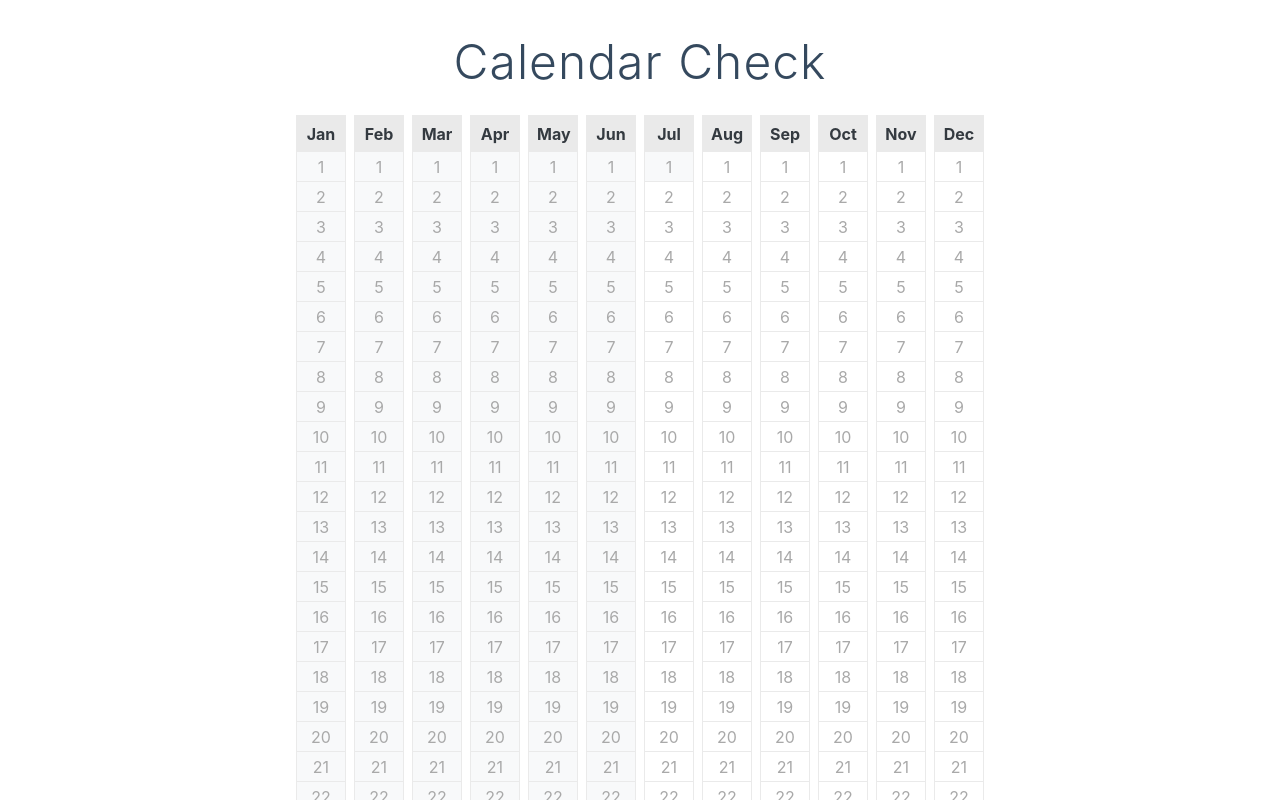
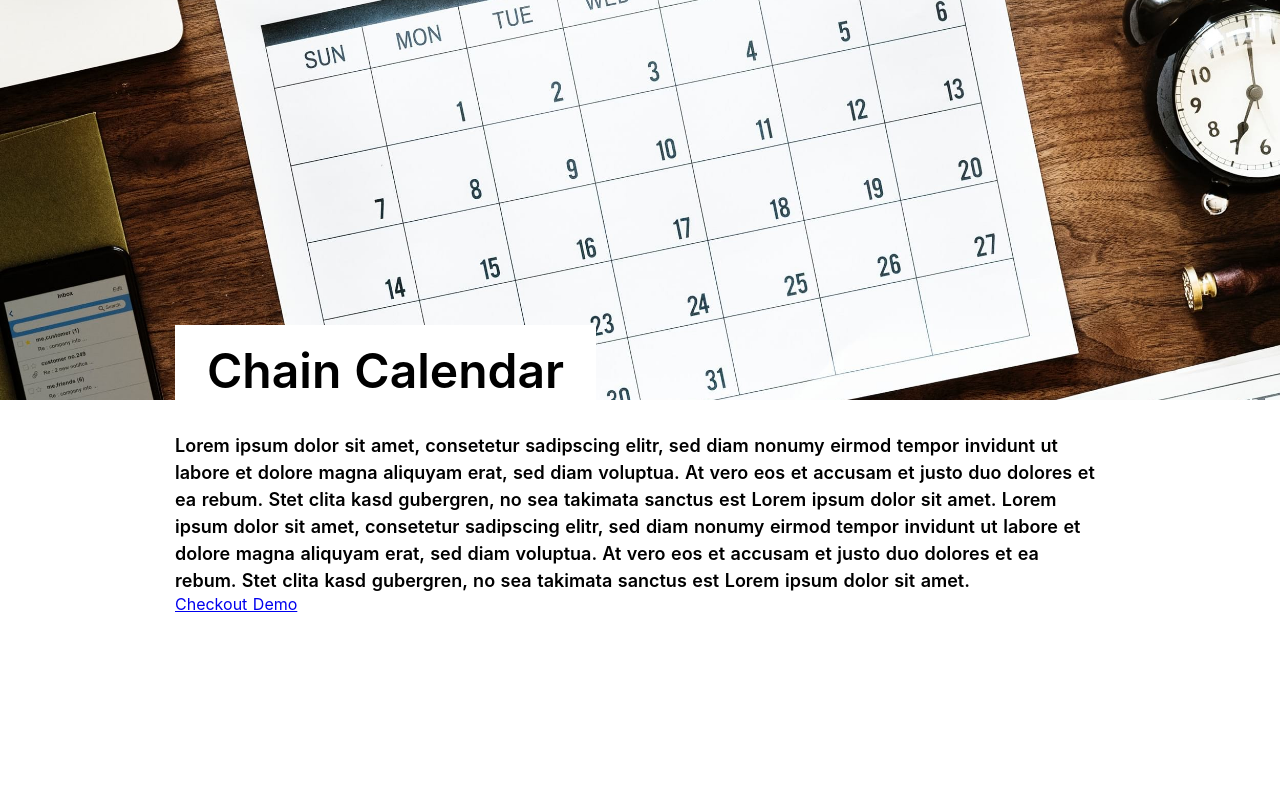
Before and after one commit to zlypher/calendar, a Nuxt app: page / in a window 1280 px wide. Shown: the top 800 px of the page. Built offline with nearby package versions, Linux system fonts and the light colour scheme.

Commit message:
Add basic homepage and move calendar to separate page

```diff
--- /dev/null
+++ b/pages/calendar.vue
@@ -0,0 +1,66 @@
+<template>
+  <main class="container">
+    <header>
+      <h1 class="title">Calendar Check</h1>
+    </header>
+    <calendar year="2018" />
+    <footer class="footer">
+      <span class="footerLeft">
+        <a class="footerResetLink" v-on:click="onResetClick">Reset Calendar</a>
+      </span>
+      Calendar v1.0.0
+    </footer>
+  </main>
+</template>
+
+<script>
+import Calendar from '~/components/Calendar.vue'
+
+export default {
+  components: {
+    Calendar
+  },
+  methods: {
+    onResetClick() {
+      this.$store.commit("resetCalendar");
+    }
+  }
+}
+</script>
+
+<style>
+.container {
+  min-height: 100vh;
+  display: flex;
+  flex-direction: column;
+  justify-content: center;
+  align-items: center;
+  text-align: center;
+  padding-top: 2em;
+}
+
+.title {
+  font-family: "Quicksand", "Source Sans Pro", -apple-system, BlinkMacSystemFont, "Segoe UI", Roboto, "Helvetica Neue", Arial, sans-serif; /* 1 */
+  display: block;
+  font-weight: 300;
+  font-size: 48px;
+  color: #35495e;
+  margin-bottom: 0.5em;
+  letter-spacing: 1px;
+}
+
+.footer {
+  margin-top: 2em;
+  padding: 0.5em;
+  width: 100%;
+  text-align: right;
+}
+
+.footerLeft {
+  float: left;
+}
+
+.footerResetLink {
+  cursor: pointer;
+}
+</style>
--- a/pages/index.vue
+++ b/pages/index.vue
@@ -1,66 +1,49 @@
 <template>
-  <main class="container">
-    <header>
-      <h1 class="title">Calendar Check</h1>
+  <main>
+    <header class="header" style="background-image: url('/home-banner.jpg');">
+      <div class="container">
+        <h1 class="header-text">Chain Calendar</h1>
+      </div>
     </header>
-    <calendar year="2018" />
-    <footer class="footer">
-      <span class="footerLeft">
-        <a class="footerResetLink" v-on:click="onResetClick">Reset Calendar</a>
-      </span>
-      Calendar v1.0.0
-    </footer>
+    <div class="container">
+      <p class="leadin">Lorem ipsum dolor sit amet, consetetur sadipscing elitr, sed diam nonumy eirmod tempor invidunt ut labore et dolore magna aliquyam erat, sed diam voluptua. At vero eos et accusam et justo duo dolores et ea rebum. Stet clita kasd gubergren, no sea takimata sanctus est Lorem ipsum dolor sit amet. Lorem ipsum dolor sit amet, consetetur sadipscing elitr, sed diam nonumy eirmod tempor invidunt ut labore et dolore magna aliquyam erat, sed diam voluptua. At vero eos et accusam et justo duo dolores et ea rebum. Stet clita kasd gubergren, no sea takimata sanctus est Lorem ipsum dolor sit amet.</p>
+      <nuxt-link to="/calendar">Checkout Demo</nuxt-link>
+    </div>
   </main>
 </template>
 
 <script>
-import Calendar from '~/components/Calendar.vue'
-
 export default {
-  components: {
-    Calendar
-  },
-  methods: {
-    onResetClick() {
-      this.$store.commit("resetCalendar");
-    }
-  }
 }
 </script>
 
 <style>
-.container {
-  min-height: 100vh;
-  display: flex;
-  flex-direction: column;
-  justify-content: center;
-  align-items: center;
-  text-align: center;
-  padding-top: 2em;
+.header {
+  position: relative;
+  height: 400px;
+  background-size: cover;
+  background-position: center center;
+  margin-bottom: 32px;
 }
 
-.title {
-  font-family: "Quicksand", "Source Sans Pro", -apple-system, BlinkMacSystemFont, "Segoe UI", Roboto, "Helvetica Neue", Arial, sans-serif; /* 1 */
-  display: block;
-  font-weight: 300;
+.header-text {
+  position: absolute;
+  bottom: 0;
+  padding: 16px 32px 0;
+  background-color: white;
+  font-weight: 600;
   font-size: 48px;
-  color: #35495e;
-  margin-bottom: 0.5em;
-  letter-spacing: 1px;
 }
 
-.footer {
-  margin-top: 2em;
-  padding: 0.5em;
-  width: 100%;
-  text-align: right;
+.leadin {
+  font-size: 18px;
+  line-height: 1.5;
+  font-weight: 600;
 }
 
-.footerLeft {
-  float: left;
-}
-
-.footerResetLink {
-  cursor: pointer;
+.container {
+  width: 960px;
+  margin: 0 auto;
+  padding: 0 15px;
 }
 </style>
```
Also changed, not shown: static/home-banner.jpg (added).
